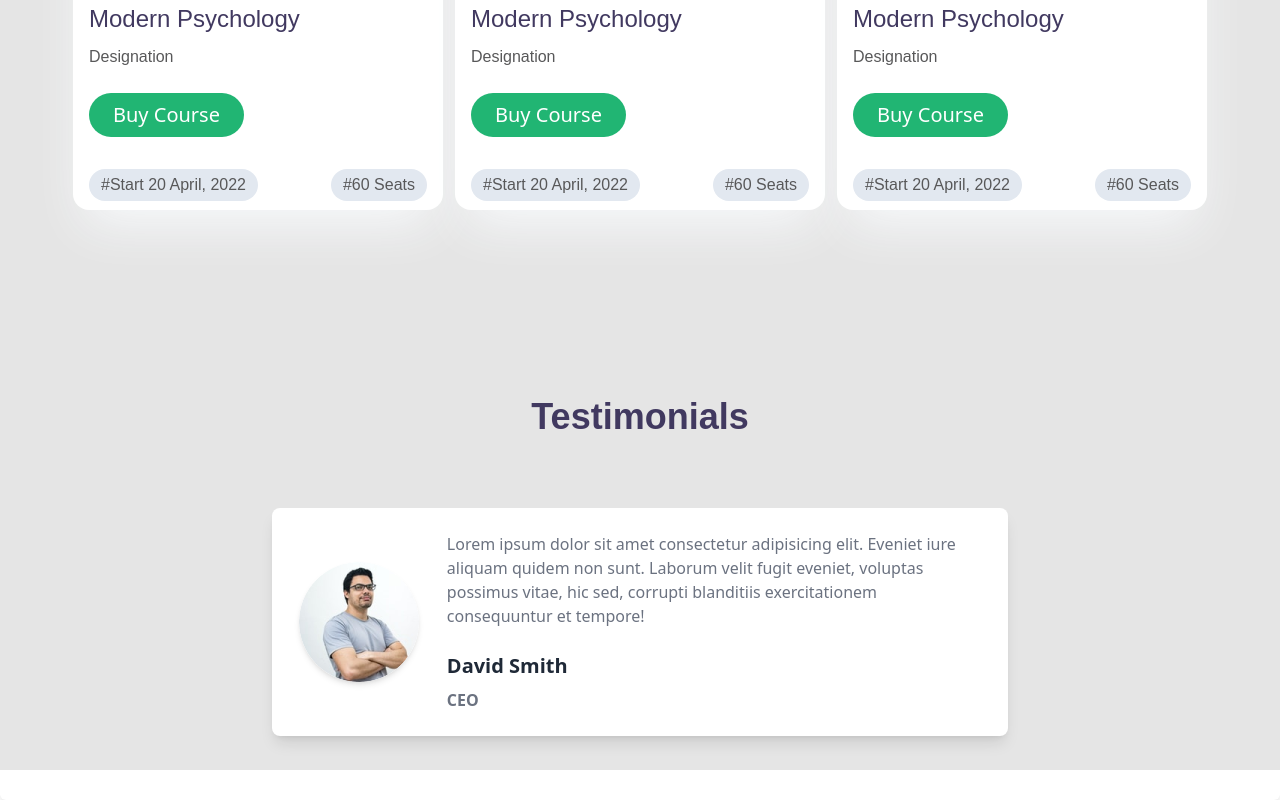
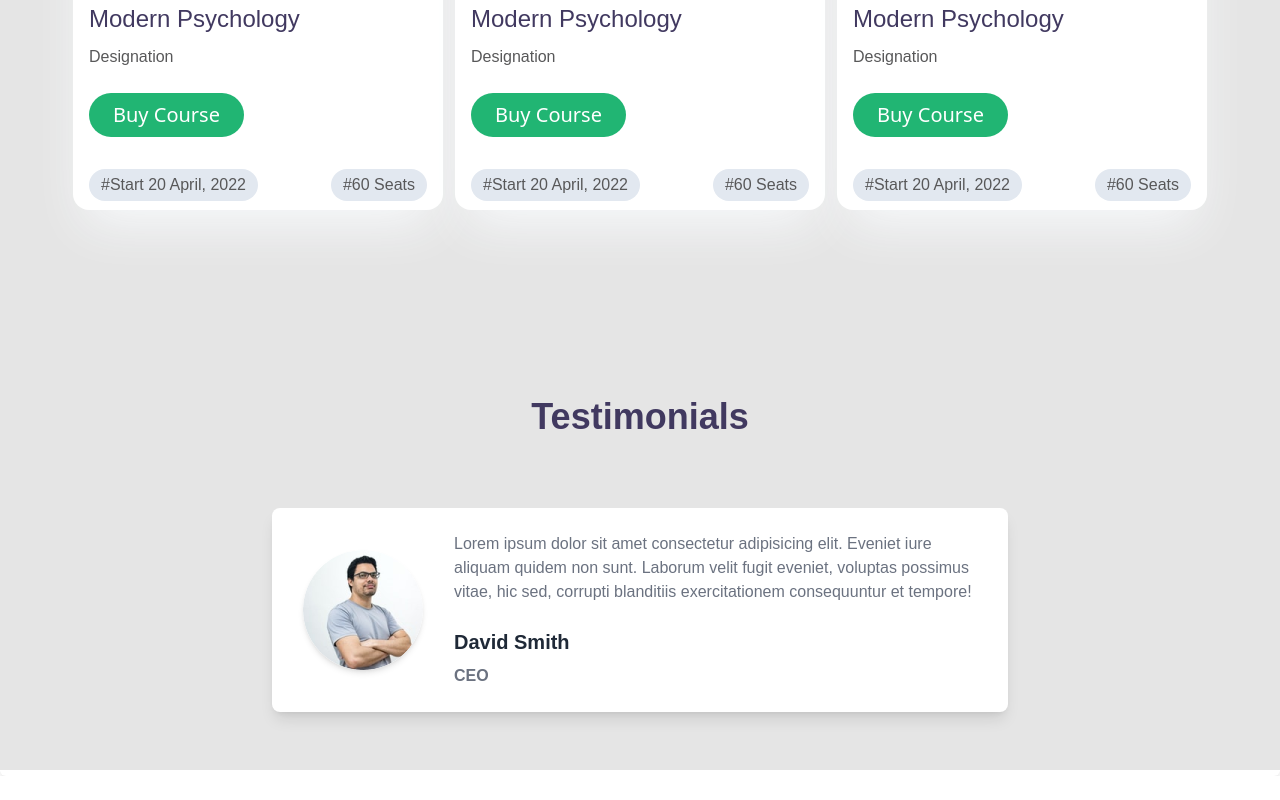
Before and after one commit to wpxmunna/eschool, a React (Create React App) app: page / in a window 1280 px wide. Shown: the part 1640-2440 px from the top of the page. After the commit the page ends 2416 px from the top, so only its background shows below. Built offline with nearby package versions, Linux system fonts and the light colour scheme.

Commit message:
Font family change

```diff
--- a/src/Component/Testimonial.jsx
+++ b/src/Component/Testimonial.jsx
@@ -14,11 +14,11 @@ function Testimonial() {
                                 <img src={Avatar} alt="" className=' rounded-full shadow-md'/>
                             </div>
                             <div className=' md:ml-6'>
-                                <p className=' text-gray-500 font-light mb-6'>
+                                <p className=' text-gray-500 font-poppins font-light mb-6'>
                                     Lorem ipsum dolor sit amet consectetur adipisicing elit. Eveniet iure aliquam quidem non sunt. Laborum velit fugit eveniet, voluptas possimus vitae, hic sed, corrupti blanditiis exercitationem consequuntur et tempore!
                                 </p>
-                                <p className=' font-semibold text-xl mb-2 text-gray-800'>David Smith</p>
-                                <p className=' font-semibold text-gray-500 mb-0'>CEO</p>
+                                <p className=' font-semibold font-poppins text-xl mb-2 text-gray-800'>David Smith</p>
+                                <p className=' font-semibold font-poppins text-gray-500 mb-0'>CEO</p>
                             </div>
                         </div>
                     </div>
```
